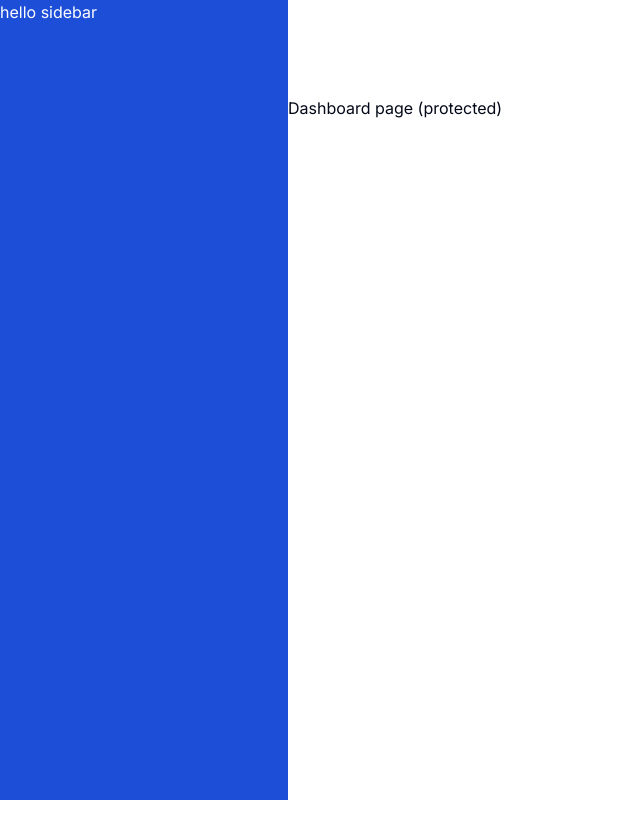
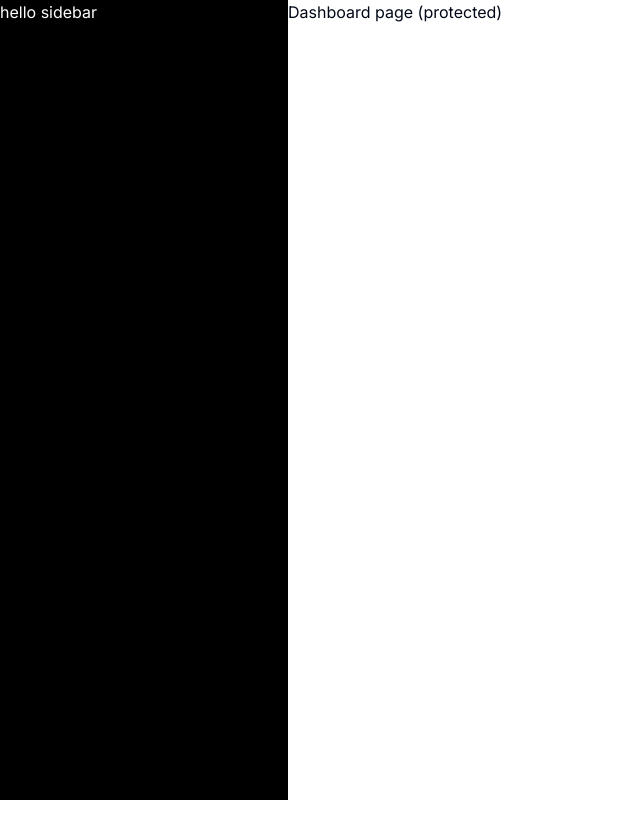
Before and after one commit to vedant343/OmniVerse.ai, a Next.js app: page /dashboard in a window 1280 px wide. Shown: the top 838 px of the page, without its empty margins (0-640 px from the left). After the commit the page ends 800 px from the top, so only its background shows below. Built offline with nearby package versions, Linux system fonts and the light colour scheme.

Commit message:
dashboard layout fixed

```diff
--- a/app/(dashboard)/(routes)/dashboard/page.tsx
+++ b/app/(dashboard)/(routes)/dashboard/page.tsx
@@ -1,9 +1,11 @@
-import { UserButton } from "@clerk/nextjs";
+import Navbar from "@/components/navbar";
+
 
 const DashbaordPage = () => {
   return (
     <div>
       <p>Dashboard page (protected)</p>
+      <Navbar />
     </div>
   );
 };
--- a/app/(dashboard)/layout.tsx
+++ b/app/(dashboard)/layout.tsx
@@ -4,13 +4,10 @@ import Navbar from "@/components/navbar";
 const DashboardLayout = ({ children }: { children: React.ReactNode }) => {
   return (
     <div className="h-full relative">
-      <div className="hidden h-full md:flex md:w-72 md:flex-col md:fixed md:inset-y-0 z-80 bg-blue-700 text-white">
+      <div className="hidden h-full md:flex md:w-72 md:flex-col md:fixed md:inset-y-0 z-80 bg-black text-white">
         hello sidebar
       </div>
-      <main className="md:pl-72 pb-10">
-        <Navbar />
-        {children}
-      </main>
+      <main className="md:pl-72 pb-10">{children}</main>
     </div>
   );
 };
--- a/app/(landing)/error.tsx
+++ /dev/null
@@ -1,9 +0,0 @@
-"use client";
-
-import { Empty } from "@/components/ui/empty";
-
-const Error = () => {
-  return <Empty label="Something went wrong." />;
-};
-
-export default Error;
--- a/app/(landing)/layout.tsx
+++ /dev/null
@@ -1,9 +0,0 @@
-const LandingLayout = ({ children }: { children: React.ReactNode }) => {
-  return (
-    <main className="h-full bg-[#111827] overflow-auto">
-      <div className="mx-auto max-w-screen-xl h-full w-full">{children}</div>
-    </main>
-  );
-};
-
-export default LandingLayout;
--- a/app/(landing)/page.tsx
+++ /dev/null
@@ -1,20 +0,0 @@
-import { Button } from "@/components/ui/button";
-import Link from "next/link";
-
-const LandingPage = () => {
-  return (
-    <div>
-      Landing page
-      <div>
-        <Link href="/sign-up">
-          <Button>Login</Button>
-        </Link>
-        <Link href="sign-in">
-          <Button>SignIn</Button>
-        </Link>
-      </div>
-    </div>
-  );
-};
-
-export default LandingPage;
--- a/app/layout.tsx
+++ b/app/layout.tsx
@@ -2,7 +2,6 @@ import type { Metadata } from "next";
 import { Inter } from "next/font/google";
 import "./globals.css";
 import { ClerkProvider } from "@clerk/nextjs";
-import LandingPage from "./(landing)/page";
 
 const inter = Inter({ subsets: ["latin"] });
 
@@ -18,7 +17,6 @@ export default function RootLayout({
 }>) {
   return (
     <>
-      <LandingPage />
       <ClerkProvider afterSignInUrl="/dashboard">
         <html lang="en" suppressHydrationWarning>
           <body className={inter.className}>{children}</body>
--- a/app/page.tsx
+++ /dev/null
@@ -1,11 +0,0 @@
-import LandingPage from "./(landing)/page";
-
-const page = () => {
-  return (
-    <div>
-      <LandingPage />
-    </div>
-  );
-};
-
-export default page;
--- a/components/sidebar.tsx
+++ b/components/sidebar.tsx
@@ -65,7 +65,7 @@ const routes = [
 
 export const Sidebar = () => {
   return (
-    <div className="space-y-4 py-4 flex flex-col h-full bg-[#0e51e2] text-white">
+    <div className="space-y-4 py-4 flex flex-col h-full bg-[#000000] text-white">
       <div className="px-3 py-2 flex-1">
         <Link href="/dashboard" className="flex items-center pl-3 mb-14">
           <div className="relative h-8 w-8 mr-4">
```
